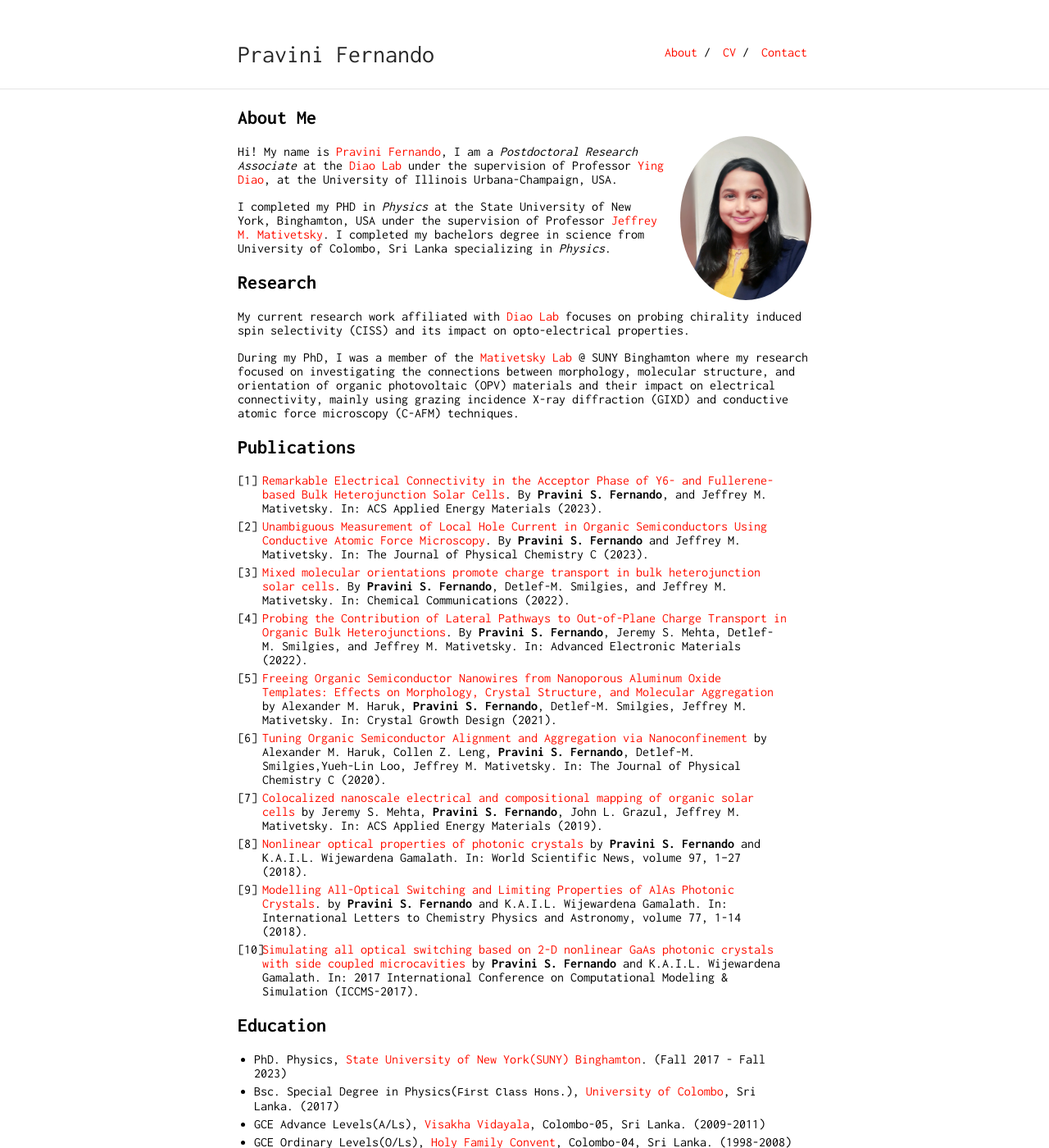
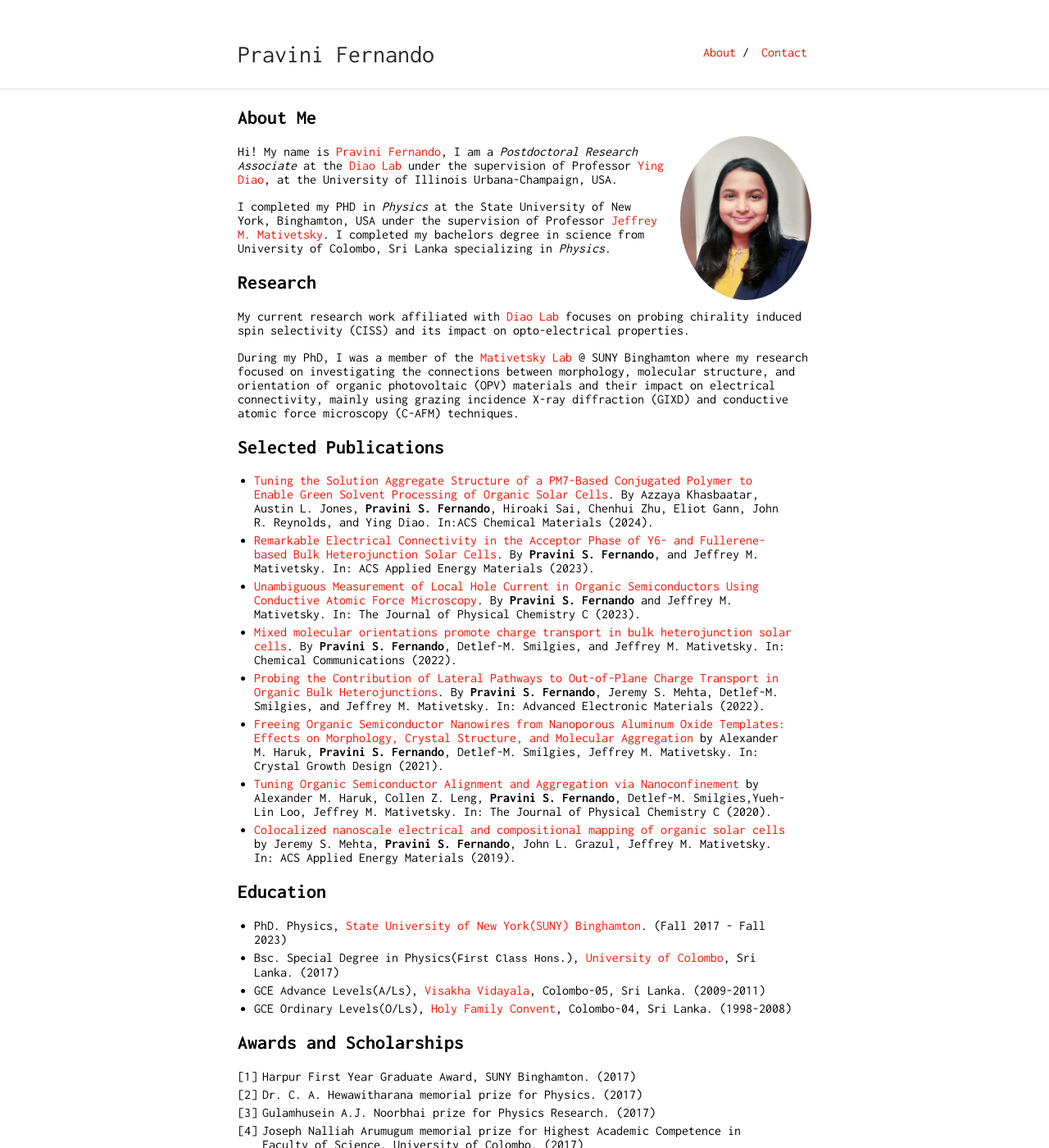
Before and after one commit to pravinifernando/pravinifernando.github.io, a Jekyll site: the page built from index.md, in a window 1280 px wide and 1400 px high. Shown: the whole window at 82% size. Built offline with Jekyll 4.4.1, drawn with Linux system fonts in a browser that asks for light colours; our own code applies the rules of GitHub Pages for plain Markdown files.

Commit message:
updating 2024 publications

```diff
--- a/_data/nav.yml
+++ b/_data/nav.yml
@@ -1,8 +1,8 @@
 - name: "Contact"
   link: "contact"
 
-- name: "CV"
-  link: "pravini_cv.pdf"
-
 - name: "About"
   link: "/"
+
+# - name: "CV"
+#  link: "pravini_cv.pdf"
--- a/index.md
+++ b/index.md
@@ -29,18 +29,18 @@ and conductive atomic force microscopy (C-AFM) techniques.
 <!-- In terms of research experience, before my PhD, during my undergraduate years-I have worked in the area of non-linear photonic simulations with Professor [K.A.I.L. Wijewardena Gamalath](https://www.researchgate.net/profile/Kail_Gamalath). -->
 
 
-## Publications
+## Selected Publications
 
-10. [Remarkable Electrical Connectivity in the Acceptor Phase of Y6- and Fullerene-based Bulk Heterojunction Solar Cells](https://pubs.acs.org/doi/10.1021/acsaem.3c01734). By **Pravini S. Fernando**, and Jeffrey M. Mativetsky. In: ACS Applied Energy Materials (2023).
-9. [Unambiguous Measurement of Local Hole Current in Organic Semiconductors Using Conductive Atomic Force Microscopy](https://pubs.acs.org/doi/10.1021/acs.jpcc.3c01651). By **Pravini S. Fernando** and Jeffrey M. Mativetsky. In: The Journal of Physical Chemistry C (2023).
-8. [Mixed molecular orientations promote charge transport in bulk heterojunction solar cells](https://pubs.rsc.org/en/content/articlelanding/2022/cc/d2cc01234k). By **Pravini S. Fernando**, Detlef-M. Smilgies, and Jeffrey M. Mativetsky. In: Chemical Communications (2022).
-7. [Probing the Contribution of Lateral Pathways to Out-of-Plane Charge Transport in Organic Bulk Heterojunctions](https://onlinelibrary.wiley.com/doi/abs/10.1002/aelm.202200156). By **Pravini S. Fernando**, Jeremy S. Mehta, Detlef-M. Smilgies, and Jeffrey M. Mativetsky. In: Advanced Electronic Materials (2022).
-6. [Freeing Organic Semiconductor Nanowires from Nanoporous Aluminum Oxide Templates: Effects on Morphology, Crystal Structure, and Molecular Aggregation](https://pubs.acs.org/doi/10.1021/acs.cgd.0c01316) by Alexander M. Haruk, **Pravini S. Fernando**, Detlef-M. Smilgies, Jeffrey M. Mativetsky. In: Crystal Growth Design (2021).
-5. [Tuning Organic Semiconductor Alignment and Aggregation via Nanoconfinement](https://pubs.acs.org/doi/10.1021/acs.jpcc.0c06270) by Alexander M. Haruk, Collen Z. Leng, **Pravini S. Fernando**, Detlef-M. Smilgies,Yueh-Lin Loo, Jeffrey M. Mativetsky. In: The Journal of Physical Chemistry C (2020).
-4. [Colocalized nanoscale electrical and compositional mapping of organic solar cells](https://pubs.acs.org/doi/abs/10.1021/acsaem.9b00829) by Jeremy S. Mehta, **Pravini S. Fernando**, John L. Grazul, Jeffrey M. Mativetsky. In: ACS Applied Energy Materials (2019).
-3. [Nonlinear optical properties of photonic crystals](https://www.researchgate.net/publication/324388232_Nonlinear_optical_properties_of_photonic_crystals) by **Pravini S. Fernando** and K.A.I.L. Wijewardena Gamalath. In: World Scientific News, volume 97, 1--27 (2018).
-2. [Modelling All-Optical Switching and Limiting Properties of AlAs Photonic Crystals](https://www.researchgate.net/publication/322851853_Modelling_All-Optical_Switching_and_Limiting_Properties_of_AlAs_Photonic_Crystals). by **Pravini S. Fernando** and K.A.I.L. Wijewardena Gamalath. In: International Letters to Chemistry Physics and Astronomy, volume 77, 1-14 (2018).
-1. [Simulating all optical switching based on 2-D nonlinear GaAs photonic crystals with side coupled microcavities](https://www.researchgate.net/publication/317015262_Simulating_all_optical_switching_based_on_2-D_nonlinear_GaAs_photonic_crystals_with_side_coupled_microcavities) by **Pravini S. Fernando** and K.A.I.L. Wijewardena Gamalath. In: 2017 International Conference on Computational Modeling & Simulation (ICCMS-2017).
++ [Tuning the Solution Aggregate Structure of a PM7-Based Conjugated Polymer to Enable Green Solvent
+Processing of Organic Solar Cells](https://pubs.acs.org/doi/10.1021/acs.chemmater.3c03055). By Azzaya Khasbaatar, Austin L. Jones, **Pravini S. Fernando**, Hiroaki
+Sai, Chenhui Zhu, Eliot Gann, John R. Reynolds, and Ying Diao. In:ACS Chemical Materials (2024).
++ [Remarkable Electrical Connectivity in the Acceptor Phase of Y6- and Fullerene-based Bulk Heterojunction Solar Cells](https://pubs.acs.org/doi/10.1021/acsaem.3c01734). By **Pravini S. Fernando**, and Jeffrey M. Mativetsky. In: ACS Applied Energy Materials (2023).
++ [Unambiguous Measurement of Local Hole Current in Organic Semiconductors Using Conductive Atomic Force Microscopy](https://pubs.acs.org/doi/10.1021/acs.jpcc.3c01651). By **Pravini S. Fernando** and Jeffrey M. Mativetsky. In: The Journal of Physical Chemistry C (2023).
++ [Mixed molecular orientations promote charge transport in bulk heterojunction solar cells](https://pubs.rsc.org/en/content/articlelanding/2022/cc/d2cc01234k). By **Pravini S. Fernando**, Detlef-M. Smilgies, and Jeffrey M. Mativetsky. In: Chemical Communications (2022).
++ [Probing the Contribution of Lateral Pathways to Out-of-Plane Charge Transport in Organic Bulk Heterojunctions](https://onlinelibrary.wiley.com/doi/abs/10.1002/aelm.202200156). By **Pravini S. Fernando**, Jeremy S. Mehta, Detlef-M. Smilgies, and Jeffrey M. Mativetsky. In: Advanced Electronic Materials (2022).
++ [Freeing Organic Semiconductor Nanowires from Nanoporous Aluminum Oxide Templates: Effects on Morphology, Crystal Structure, and Molecular Aggregation](https://pubs.acs.org/doi/10.1021/acs.cgd.0c01316) by Alexander M. Haruk, **Pravini S. Fernando**, Detlef-M. Smilgies, Jeffrey M. Mativetsky. In: Crystal Growth Design (2021).
++ [Tuning Organic Semiconductor Alignment and Aggregation via Nanoconfinement](https://pubs.acs.org/doi/10.1021/acs.jpcc.0c06270) by Alexander M. Haruk, Collen Z. Leng, **Pravini S. Fernando**, Detlef-M. Smilgies,Yueh-Lin Loo, Jeffrey M. Mativetsky. In: The Journal of Physical Chemistry C (2020).
++ [Colocalized nanoscale electrical and compositional mapping of organic solar cells](https://pubs.acs.org/doi/abs/10.1021/acsaem.9b00829) by Jeremy S. Mehta, **Pravini S. Fernando**, John L. Grazul, Jeffrey M. Mativetsky. In: ACS Applied Energy Materials (2019).
 
 
 ## Education
@@ -64,7 +64,7 @@ and conductive atomic force microscopy (C-AFM) techniques.
 - Graduate Teaching/Research Assistant (Physics), Harpur College, SUNY Binghamton. (Fall 2017 - Fall 2023)
 - Temporary Lecturer, Department of Physics, University of Colombo. (2017)
 
-
+<br/><br/>
 
 
 
```
Also changed, not shown: 5 other files.
